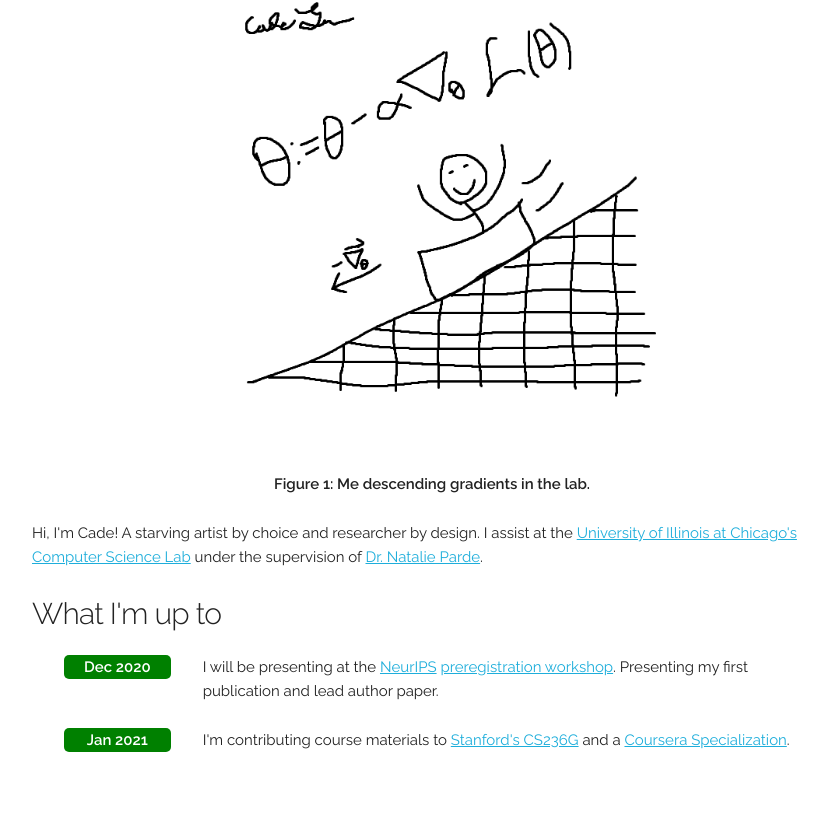
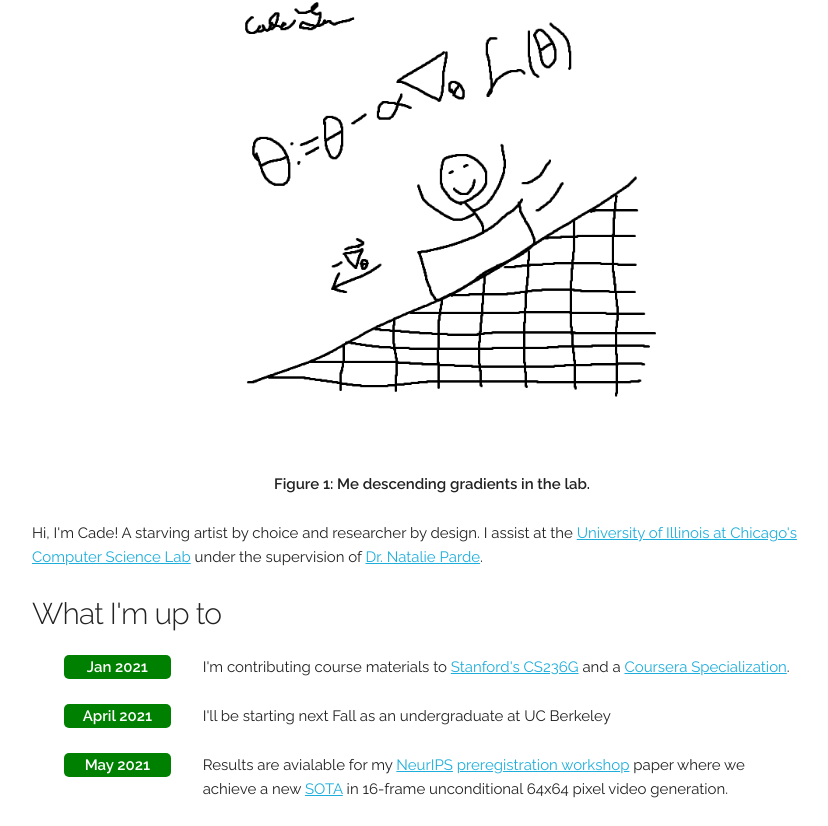
Before and after one commit to Zasder3/Zasder3.github.io, a plain HTML site: page index.html in a window 1280 px wide. Shown: the part 312-1138 px from the top of the page, without its empty margins (208-1036 px from the left). Before the commit the page ends 1089 px from the top, so only its background shows below. Drawn offline with Linux system fonts and the light colour scheme.

Commit message:
Personal Updates

```diff
--- a/index.html
+++ b/index.html
@@ -75,19 +75,27 @@
           <h4>What I'm up to</h4>
           <div class="two columns">
             <div class="date">
-              <p>Dec 2020</p>
-            </div>
-          </div>
-          <div class="nine columns">
-            <p>I will be presenting at the <a href="https://neurips.cc">NeurIPS</a> <a href="https://preregister.science">preregistration workshop</a>. Presenting my first publication and lead author paper.</p>
-          </div>
-          <div class="two columns">
-            <div class="date">
               <p>Jan 2021</p>
             </div>
           </div>
           <div class="nine columns">
             <p>I'm contributing course materials to <a href="https://cs236g.stanford.edu/">Stanford's CS236G</a> and a <a href="https://www.coursera.org/specializations/generative-adversarial-networks-gans">Coursera Specialization</a>.</p>
+          </div>
+          <div class="two columns">
+            <div class="date">
+              <p>April 2021</p>
+            </div>
+          </div>
+          <div class="nine columns">
+            <p>I'll be starting next Fall as an undergraduate at UC Berkeley</p>
+          </div>
+          <div class="two columns">
+            <div class="date">
+              <p>May 2021</p>
+            </div>
+          </div>
+          <div class="nine columns">
+            <p>Results are avialable for my <a href="https://neurips.cc">NeurIPS</a> <a href="https://preregister.science">preregistration workshop</a> paper where we achieve a new <a href="https://paperswithcode.com/paper/latent-neural-differential-equations-for">SOTA</a> in 16-frame unconditional 64x64 pixel video generation.</p>
           </div>
         </div>
       </div>
```
Also changed, not shown: css/custom.css (+7 -0 lines), fonts/DeepMindSerifDisplay-Italic.ttf (added), fonts/DeepMindSerifDisplay-Regular.ttf (added), fonts/DeepMindSerifText-Italic.ttf (added), fonts/DeepMindSerifText-Regular.ttf (added).
